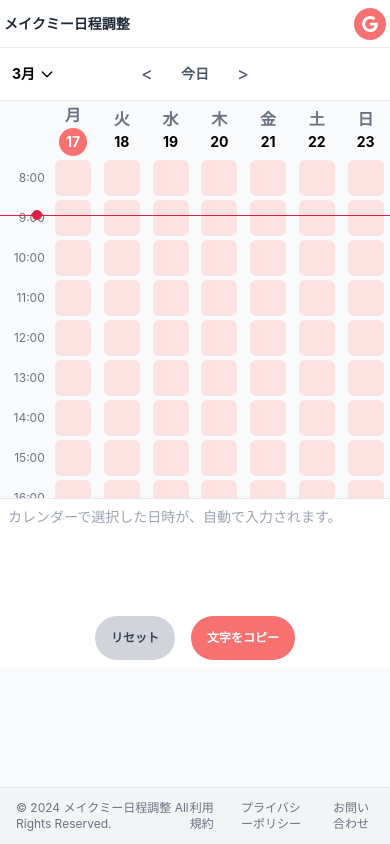
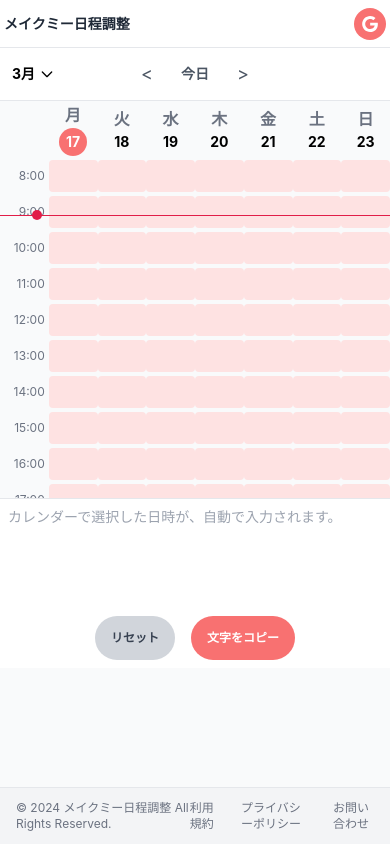
Before and after one commit to HironoriKan/makeme-nichocale, a Next.js app: page / in a window 390 px wide. Built offline with nearby package versions, Linux system fonts and the light colour scheme.

Commit message:
選択状態の視認性改善

```diff
--- a/components/CalendarTextGenerator.js
+++ b/components/CalendarTextGenerator.js
@@ -1023,65 +1023,65 @@ const CalendarTextGenerator = ({
 
   // イベントセルをレンダリング
   const renderEventCell = (event, isOccupied, isSelected) => {
-    // イベントの種類に応じたスタイルを設定
-    let opacity = 0.7;
-    let textColor = 'text-white'; // 常に白色に固定
-    let hintText = '';
-    let showTitle = true;
-    let showEvent = true;
-
-    if (event) {
-      // 終日予定
+    // イベント関連の表示スタイル設定
+    const baseStyle = {
+      width: '100%',
+      height: isMobileDevice() ? '100%' : '32px',
+      padding: '1px',
+      borderRadius: '4px',
+      display: 'flex',
+      alignItems: 'center',
+      justifyContent: 'center',
+    };
+
+    const eventColor = isOccupied ? getEventColor(event) : '#FEE2E2';
+    const selectedColor = '#FDA4AF';
+    const defaultColor = '#FEE2E2';
+
+    // 選択状態によるスタイル変更
+    const selectedStyle = isSelected ? {
+      backgroundColor: isOccupied ? eventColor : selectedColor,
+      border: '3px solid #F43F5E',
+      boxShadow: '0 0 0 1px rgba(244, 63, 94, 0.5)',
+      position: 'relative',
+      zIndex: 1
+    } : {
+      backgroundColor: isOccupied ? eventColor : defaultColor,
+      border: '1px solid transparent'
+    };
+
+    // イベントの種類による透明度調整
+    let opacity = 1;
+    if (isOccupied) {
       if (event.isAllDay) {
         opacity = 0.6;
+      } else if (event.isTentative) {
+        opacity = 0.5;
+      } else {
+        opacity = 0.7;
+      }
+    }
+
+    // ヒントテキスト（終日/未定など）
+    let hintText = '';
+    if (isOccupied) {
+      if (event.isAllDay) {
         hintText = '終日';
-
-        // 終日予定で選択可能な場合は予定を完全に表示しない（空きスロットとして扱う）
-        if (calendarSettings.allowAllDayEvents) {
-          showEvent = false;
-        }
-      }
-
-      // 未回答予定
-      if (event.isTentative) {
-        opacity = 0.5;
+      } else if (event.isTentative) {
         hintText = '未定';
-
-        // 未回答予定で選択可能な場合は予定を完全に表示しない（空きスロットとして扱う）
-        if (calendarSettings.allowTentativeEvents) {
-          showEvent = false;
-        }
-      }
-    }
-
-    // 予定を表示しない場合は、空きスロットと同じ表示にする
-    if (!showEvent) {
-      return (
-        <div className={`w-9 h-9 sm:w-11 sm:h-11 aspect-square rounded-md flex items-center justify-center ${
-          isSelected ? 'bg-red-300 ring-2 ring-red-500' : 'bg-red-100'
-        }`}>
-        </div>
-      );
-    }
-
-    // 選択状態に応じたスタイルを適用
-    const selectedStyle = isSelected
-      ? {
-          boxShadow: 'inset 0 0 0 2px rgba(244, 63, 94, 0.8)'
-        }
-      : {};
+      }
+    }
+
+    // テキスト色の設定
+    const textColor = 'text-white';
+    const showTitle = true;
 
     return (
       <div
-        className={`w-9 h-9 sm:w-11 sm:h-11 aspect-square rounded-md flex items-center justify-center ${
-          isOccupied ? 'bg-gray-200' :
-          isSelected ? 'bg-red-300' : 'bg-red-100'
-        }`}
         style={{
-          backgroundColor: isOccupied ? getEventColor(event) : (isSelected ? '#FDA4AF' : '#FEE2E2'),
-          opacity: isOccupied ? opacity : 1,
-          position: 'relative',
-          ...selectedStyle
+          ...baseStyle,
+          ...selectedStyle,
+          opacity
         }}
       >
         {isOccupied && showTitle && (
@@ -1351,7 +1351,11 @@ const CalendarTextGenerator = ({
                           }`}
                           style={{
                             backgroundColor: isOccupied ? getEventColor(event) : (isSelected ? '#FDA4AF' : '#FEE2E2'),
-                            opacity: isOccupied ? (event?.isAllDay ? 0.6 : event?.isTentative ? 0.5 : 0.7) : 1
+                            opacity: isOccupied ? (event?.isAllDay ? 0.6 : event?.isTentative ? 0.5 : 0.7) : 1,
+                            // 選択状態のセルに目立つ外枠を追加
+                            border: isSelected ? '3px solid #F43F5E' : '1px solid #F9FAFB',
+                            boxShadow: isSelected ? '0 0 0 1px rgba(244, 63, 94, 0.5)' : 'none',
+                            zIndex: isSelected ? 1 : 0
                           }}
                         >
                           {isOccupied && (
@@ -1655,7 +1659,11 @@ const CalendarTextGenerator = ({
                                 }`}
                                 style={{
                                   backgroundColor: isOccupied ? getEventColor(event) : (isSelected ? '#FDA4AF' : '#FEE2E2'),
-                                  opacity: isOccupied ? (event?.isAllDay ? 0.6 : event?.isTentative ? 0.5 : 0.7) : 1
+                                  opacity: isOccupied ? (event?.isAllDay ? 0.6 : event?.isTentative ? 0.5 : 0.7) : 1,
+                                  // 選択状態のセルに目立つ外枠を追加
+                                  border: isSelected ? '3px solid #F43F5E' : '1px solid #F9FAFB',
+                                  boxShadow: isSelected ? '0 0 0 1px rgba(244, 63, 94, 0.5)' : 'none',
+                                  zIndex: isSelected ? 1 : 0
                                 }}
                               >
                                 {isOccupied && (
```
